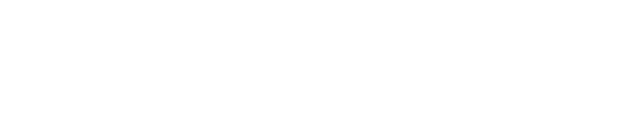
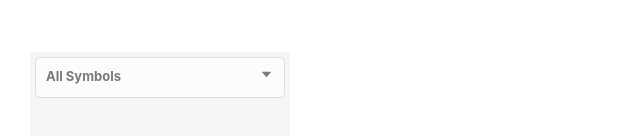
Before and after one commit to Sara-Jo/wanted_pre_onboarding, a React (Create React App) app: page / in a window 1280 px wide. Shown: the part 472-608 px from the top of the page, without its empty margins (0-640 px from the left). Built offline with nearby package versions, Linux system fonts and the light colour scheme.

Commit message:
completed dropdown

```diff
--- a/src/App.js
+++ b/src/App.js
@@ -3,6 +3,9 @@ import Toggle from "./components/Toggle";
 import Tab from './components/Tab';
 import Slider from './components/Slider';
 import Input from './components/Input';
+import Dropdown from './components/Dropdown';
+
+const dropdownItems = ["BTCUSD.PERP", "ETHUSD.PERP", "BCHUSD.PERP", "LTCUSD.PERP", "XRPUSD.PERP", "1000SHIBUSD.PERP"];
 
 function App() {
   return (
@@ -11,6 +14,7 @@ function App() {
       <Tab />
       <Slider />
       <Input />
+      <Dropdown items={dropdownItems}/>
     </div>
   );
 }
--- a/src/components/Dropdown.js
+++ b/src/components/Dropdown.js
@@ -0,0 +1,107 @@
+import { useState } from "react";
+import styled from "styled-components";
+import { AiFillCaretDown } from "react-icons/ai";
+import { FiSearch } from "react-icons/fi";
+
+export default function Dropdown({ items }) {
+    const [toggle, setToggle] = useState(false);
+    const [selectedItem, setSelectedItem] = useState("All Symbols");
+    const [inputText, setInputText] = useState("");
+    const [searchedItems, setSearchedItems] = useState("");
+    const clickItem = (e) => {
+        setSelectedItem(e.target.id);
+        setToggle(false);
+    }
+    const handleInputText = (e) => {
+        setInputText(e.target.value);
+        setSearchedItems(
+            items.filter((item) => item.toLowerCase().includes(inputText.toLowerCase()))
+        );
+    }
+
+    return (
+        <DropdownBox>
+            <SelectItemBox onClick={() => setToggle(true)}>
+                {selectedItem}
+                <i><AiFillCaretDown /></i>
+            </SelectItemBox>
+            {toggle &&
+                <ItemsArea>
+                    <i><FiSearch size="13" color="#c4c4c4"/></i>
+                    <input type="text" value={inputText} onChange={handleInputText} placeholder="Search Symbol"/>
+                    <div id="All Symbols" onClick={clickItem}>All Symbols</div>
+                    {inputText ? searchedItems.map((item) => <div id={item} onClick={clickItem}>{item}</div>) : items.map((item) => <div id={item} onClick={clickItem}>{item}</div>)}
+                </ItemsArea>
+            }
+
+        </DropdownBox>
+    );
+}
+
+const DropdownBox = styled.div`
+    width: 250px;
+    height: 350px;
+    background-color: #F6F6F6;
+    margin: 30px;
+    padding: 5px;
+`;
+
+const SelectItemBox = styled.div`
+    border: 1px solid #DFDFDF;
+    border-radius: 5px;
+    width: 228px;
+    height: 19px;
+    cursor: pointer;
+    background-color: #FCFCFC;
+    margin-bottom: 5px;
+    font-size: 13px;
+    color: #7a7a7a;
+    font-weight: bold;
+    text-align: left;
+    padding: 10px; 0 0 10px;
+
+    i {
+        position: absolute;
+        left: 260px;
+        top: 540px;
+    }
+`;
+
+const ItemsArea = styled.div`
+    background-color: #FCFCFC;
+    width: 247px;
+    height: 305px;
+    border: 1px solid #DFDFDF;
+    border-radius: 5px;
+
+    input {
+        width: 85%;
+        height: 30px;
+        border: none;
+        border-bottom: 1px solid #c4c4c4;
+        padding: 0 0 0 35px;
+        &::placeholder {
+            color: #c4c4c4;
+        }
+    }
+
+    div {
+        width: 207px;
+        list-style: none;
+        padding: 10px 20px;
+        font-size: 13px;
+        color: #7a7a7a;
+        cursor: pointer;
+        font-weight: bold;
+        text-align: left;
+        &:hover {
+            background-color: #BFBFBF;
+        }
+    }
+
+    i {
+        position: absolute;
+        bottom: 92px;
+        left: 50px;
+    }
+`;
```
